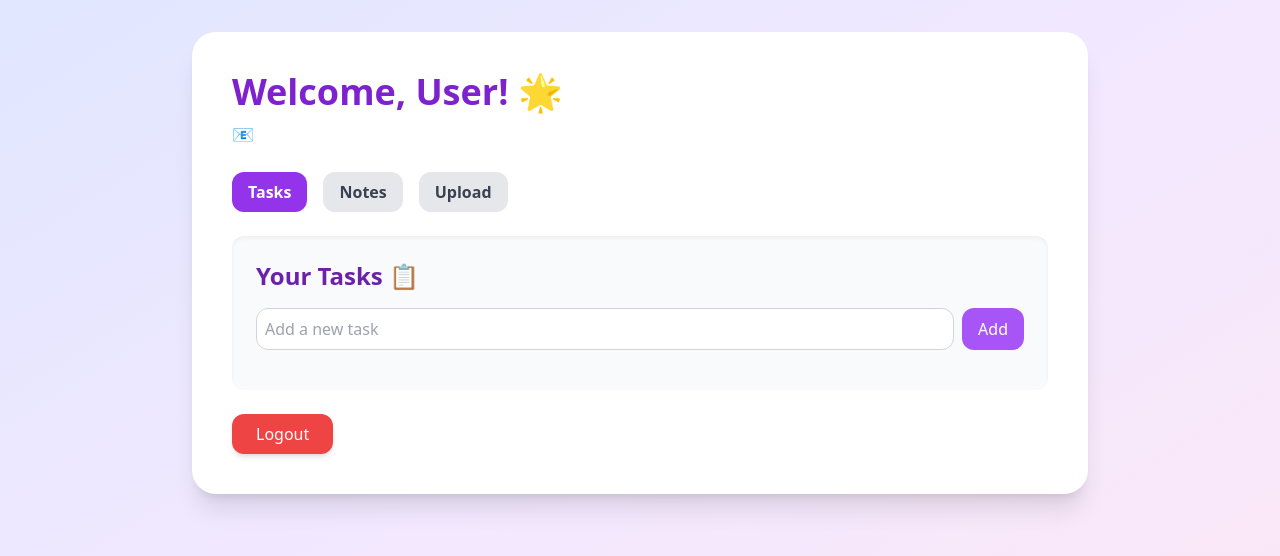
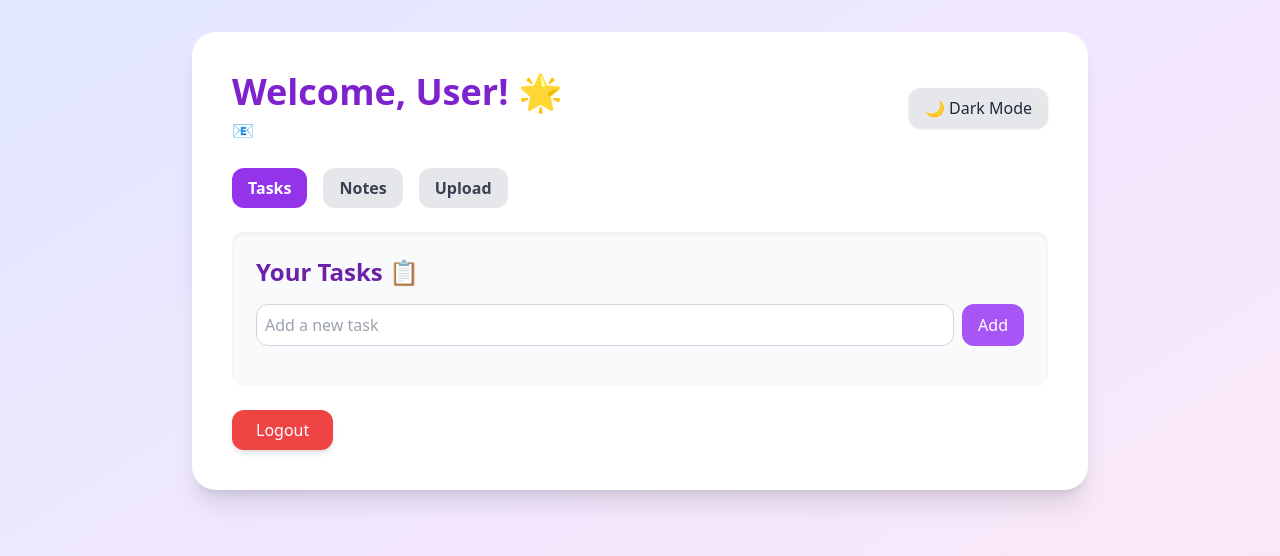
Before and after one commit to keertana03/TaskFlow-app, a React (Create React App) app: page /dashboard in a window 1280 px wide. Shown: the top 556 px of the page. Built offline with nearby package versions, Linux system fonts and the light colour scheme; sample sign-in values are in the browser's storage.

Commit message:
Added dark mode toggle

```diff
--- a/public/index.html
+++ b/public/index.html
@@ -1,5 +1,6 @@
 <!DOCTYPE html>
-<html lang="en">
+<html lang="en" class="dark">
+
   <head>
     <meta charset="utf-8" />
     <link rel="icon" href="%PUBLIC_URL%/favicon.ico" />
--- a/src/pages/Dashboard.js
+++ b/src/pages/Dashboard.js
@@ -8,10 +8,17 @@ export default function Dashboard() {
   const [newTask, setNewTask] = useState('');
   const [newNote, setNewNote] = useState('');
   const [activeTab, setActiveTab] = useState('tasks');
+  const [darkMode, setDarkMode] = useState(() => {
+    return localStorage.getItem('darkMode') === 'true';
+  });
 
   const navigate = useNavigate();
 
-  // 🧠 Load user and their data
+  useEffect(() => {
+    document.documentElement.classList.toggle('dark', darkMode);
+    localStorage.setItem('darkMode', darkMode);
+  }, [darkMode]);
+
   useEffect(() => {
     const storedUser = JSON.parse(localStorage.getItem('users'))?.find(
       user => user.email === localStorage.getItem('currentUser')
@@ -20,16 +27,12 @@ export default function Dashboard() {
 
     if (storedUser) {
       setUser(storedUser);
-
-    // Load tasks/notes for this user only
       const savedTasks = JSON.parse(localStorage.getItem(`tasks-${email}`)) || [];
       const savedNotes = JSON.parse(localStorage.getItem(`notes-${email}`)) || [];
       setTasks(savedTasks);
       setNotes(savedNotes);
     }
   }, []);
-
-
 
   useEffect(() => {
     if (user.email) {
@@ -43,8 +46,6 @@ useEffect(() => {
     }
   }, [notes, user.email]);
 
-
-
   const addTask = () => {
     if (newTask.trim()) {
       setTasks([...tasks, { id: Date.now(), text: newTask.trim(), done: false }]);
@@ -57,7 +58,6 @@ useEffect(() => {
       task.id === id ? { ...task, done: !task.done } : task
     ));
   };
-
 
   const deleteTask = (id) => {
     setTasks(tasks.filter(task => task.id !== id));
@@ -81,14 +81,23 @@ useEffect(() => {
   };
 
   return (
-    <div className="min-h-screen bg-gradient-to-br from-indigo-100 via-purple-100 to-pink-100 p-8">
-      <div className="max-w-4xl mx-auto bg-white rounded-3xl shadow-xl p-10">
-        <h1 className="text-4xl font-bold text-purple-700 mb-2">
+    <div className="min-h-screen bg-gradient-to-br from-indigo-100 via-purple-100 to-pink-100 dark:from-gray-900 dark:via-gray-800 dark:to-gray-900 p-8 transition-all">
+      <div className="max-w-4xl mx-auto bg-white dark:bg-gray-800 rounded-3xl shadow-xl p-10">
+        <div className="flex justify-between items-center mb-6">
+          <div>
+            <h1 className="text-4xl font-bold text-purple-700 dark:text-purple-300 mb-1">
               Welcome, {user.name || 'User'}! 🌟
             </h1>
-        <p className="text-lg text-gray-700 mb-6">📧 {user.email}</p>
+            <p className="text-lg text-gray-700 dark:text-gray-300">📧 {user.email}</p>
+          </div>
+          <button
+            onClick={() => setDarkMode(!darkMode)}
+            className="bg-gray-200 dark:bg-gray-600 text-gray-800 dark:text-gray-100 px-4 py-2 rounded-xl shadow hover:shadow-lg transition"
+          >
+            {darkMode ? '☀️ Light Mode' : '🌙 Dark Mode'}
+          </button>
+        </div>
 
-        {/* Tabs */}
         <div className="flex gap-4 mb-6">
           {['tasks', 'notes', 'upload'].map((tab) => (
             <button
@@ -97,7 +106,7 @@ useEffect(() => {
               className={`px-4 py-2 rounded-xl font-semibold capitalize transition ${
                 activeTab === tab
                   ? 'bg-purple-600 text-white'
-                  : 'bg-gray-200 text-gray-700 hover:bg-purple-200'
+                  : 'bg-gray-200 text-gray-700 dark:bg-gray-600 dark:text-gray-200 hover:bg-purple-200'
               }`}
             >
               {tab}
@@ -105,18 +114,17 @@ useEffect(() => {
           ))}
         </div>
 
-        {/* Tab content */}
-        <div className="bg-gray-50 p-6 rounded-xl shadow-inner">
+        <div className="bg-gray-50 dark:bg-gray-700 p-6 rounded-xl shadow-inner">
           {activeTab === 'tasks' && (
             <div>
-              <h2 className="text-2xl font-semibold mb-4 text-purple-800">Your Tasks 📋</h2>
+              <h2 className="text-2xl font-semibold mb-4 text-purple-800 dark:text-purple-300">Your Tasks 📋</h2>
               <div className="flex mb-4 gap-2">
                 <input
                   type="text"
                   value={newTask}
                   onChange={(e) => setNewTask(e.target.value)}
                   placeholder="Add a new task"
-                  className="w-full p-2 border border-gray-300 rounded-xl"
+                  className="w-full p-2 border border-gray-300 dark:border-gray-600 rounded-xl bg-white dark:bg-gray-800 text-gray-900 dark:text-white"
                 />
                 <button
                   onClick={addTask}
@@ -130,7 +138,9 @@ useEffect(() => {
                   <li
                     key={task.id}
                     className={`flex items-center justify-between p-4 rounded-xl shadow-sm ${
-                      task.done ? 'bg-green-100' : 'bg-gray-100'
+                      task.done
+                        ? 'bg-green-100 dark:bg-green-700'
+                        : 'bg-gray-100 dark:bg-gray-800'
                     }`}
                   >
                     <div className="flex items-center gap-3">
@@ -142,7 +152,9 @@ useEffect(() => {
                       />
                       <span
                         className={`text-lg ${
-                          task.done ? 'line-through text-gray-500' : 'text-gray-800'
+                          task.done
+                            ? 'line-through text-gray-500 dark:text-gray-400'
+                            : 'text-gray-800 dark:text-white'
                         }`}
                       >
                         {task.text}
@@ -162,14 +174,14 @@ useEffect(() => {
 
           {activeTab === 'notes' && (
             <div>
-              <h2 className="text-2xl font-semibold mb-4 text-purple-800">Your Notes 📝</h2>
+              <h2 className="text-2xl font-semibold mb-4 text-purple-800 dark:text-purple-300">Your Notes 📝</h2>
               <div className="flex mb-4 gap-2">
                 <input
                   type="text"
                   value={newNote}
                   onChange={(e) => setNewNote(e.target.value)}
                   placeholder="Add a new note"
-                  className="w-full p-2 border border-gray-300 rounded-xl"
+                  className="w-full p-2 border border-gray-300 dark:border-gray-600 rounded-xl bg-white dark:bg-gray-800 text-gray-900 dark:text-white"
                 />
                 <button
                   onClick={addNote}
@@ -182,9 +194,9 @@ useEffect(() => {
                 {notes.map((note) => (
                   <li
                     key={note.id}
-                    className="flex justify-between items-center p-4 bg-yellow-100 rounded-xl shadow-sm"
+                    className="flex justify-between items-center p-4 bg-yellow-100 dark:bg-yellow-600 rounded-xl shadow-sm"
                   >
-                    <span className="text-gray-800">{note.content}</span>
+                    <span className="text-gray-800 dark:text-gray-100">{note.content}</span>
                     <button
                       onClick={() => deleteNote(note.id)}
                       className="text-red-500 hover:text-red-700 font-bold"
@@ -199,13 +211,12 @@ useEffect(() => {
 
           {activeTab === 'upload' && (
             <div>
-              <h2 className="text-2xl font-semibold mb-4 text-purple-800">File Upload 📁</h2>
-              <p className="text-gray-500">Coming up next...</p>
+              <h2 className="text-2xl font-semibold mb-4 text-purple-800 dark:text-purple-300">File Upload 📁</h2>
+              <p className="text-gray-500 dark:text-gray-300">Coming up next...</p>
             </div>
           )}
         </div>
 
-        {/* Logout */}
         <button
           onClick={handleLogout}
           className="mt-6 bg-red-500 hover:bg-red-600 text-white py-2 px-6 rounded-xl shadow-md"
--- a/tailwind.config.js
+++ b/tailwind.config.js
@@ -1,6 +1,8 @@
-/** @type {import('tailwindcss').Config} */
 module.exports = {
-  content: ["./src/**/*.{js,jsx,ts,tsx}"],
+  darkMode: 'class', // 👈 this is important
+  content: [
+    "./src/**/*.{js,jsx,ts,tsx}",
+  ],
   theme: {
     extend: {},
   },
```
Lines whose indentation alone changed are shown as unchanged.
